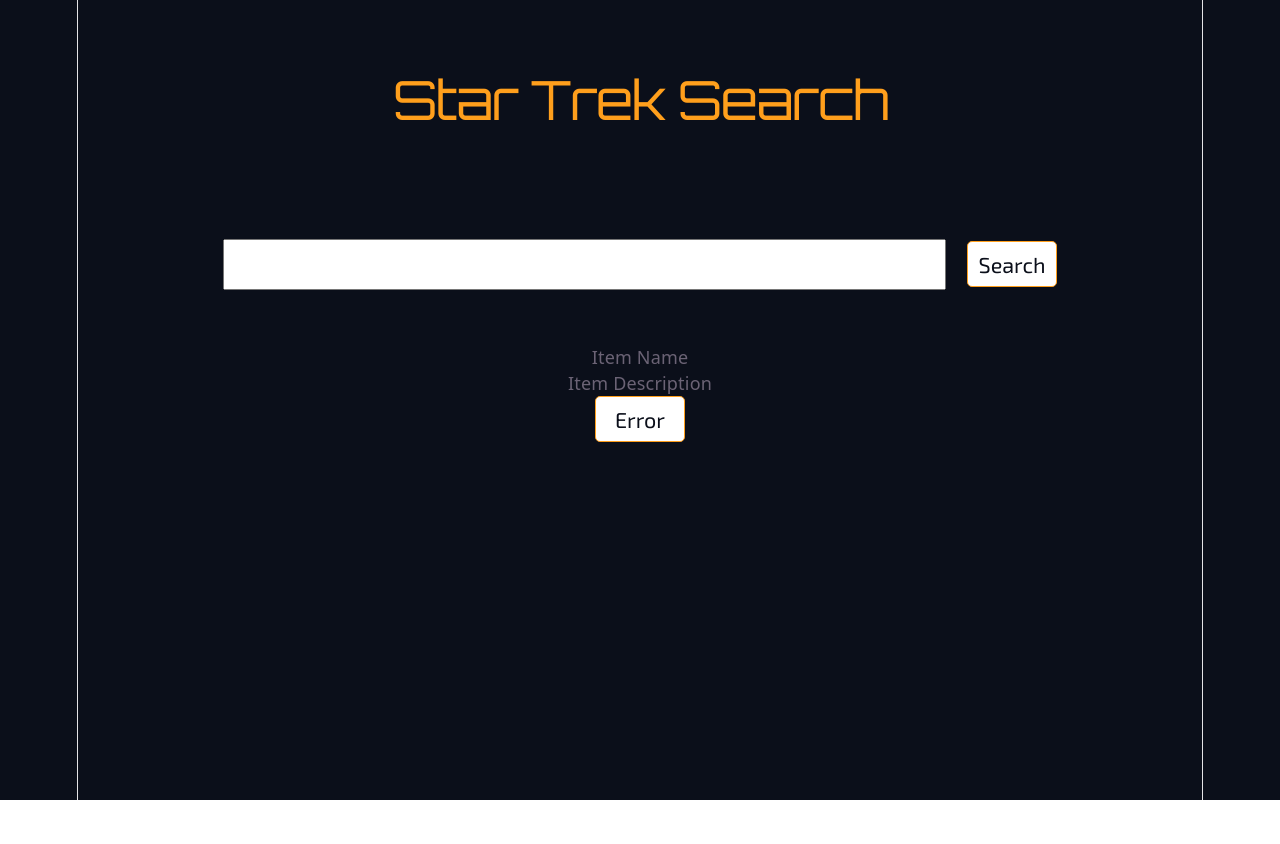
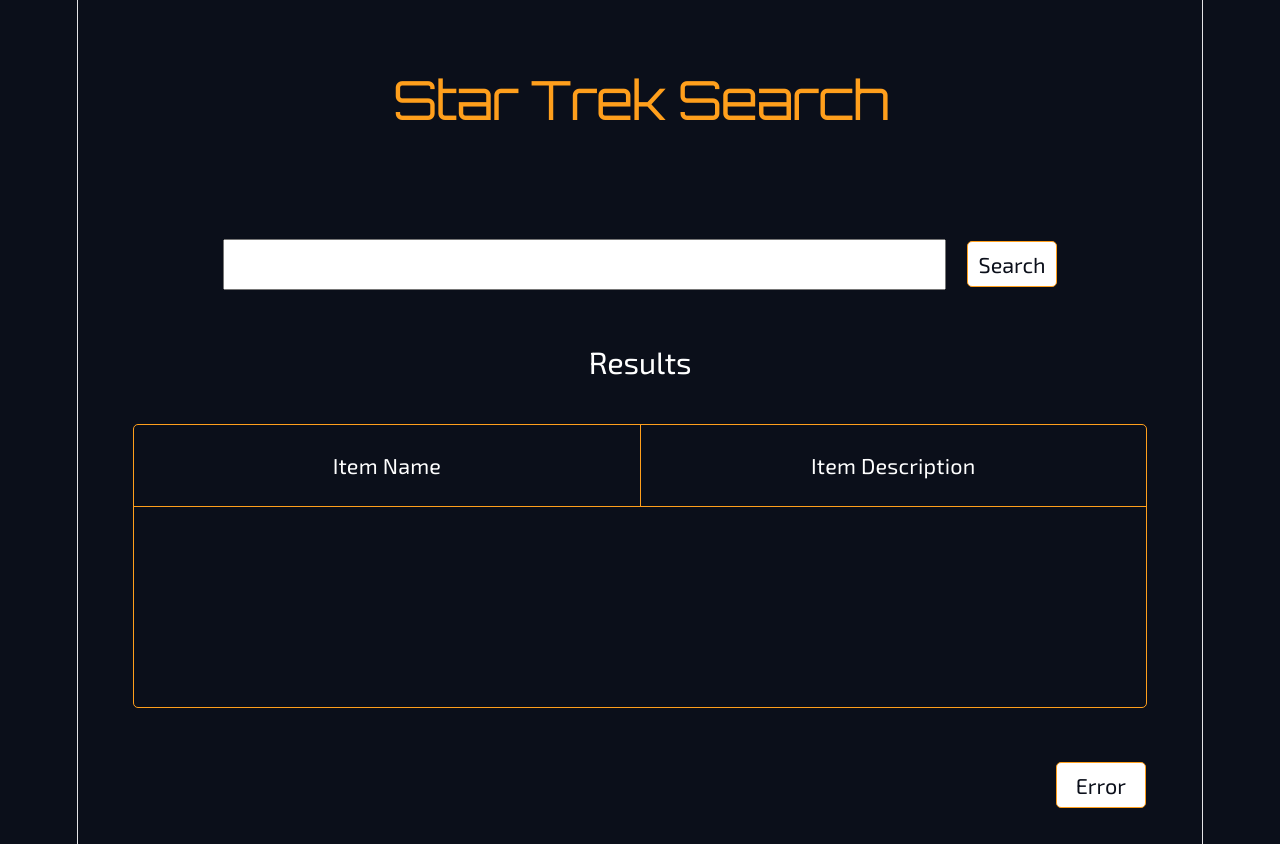
Before and after one commit to Natalia-1707/class-components_, a React (Vite) app in the folder class-components-app/: page / in a window 1280 px wide. Before the commit the page ends 800 px from the top, so only its background shows below. Built offline with nearby package versions, Linux system fonts and the light colour scheme.

Commit message:
feat: make css styles for SearchSection and ResultsSection

```diff
--- a/class-components-app/src/components/Results/Results.tsx
+++ b/class-components-app/src/components/Results/Results.tsx
@@ -5,11 +5,14 @@
   render() {
     return (
         <section className="results-section">
-            <div className="results-header">
-                <div>Item Name</div>
-                <div>Item Description</div>
+            <h2>Results</h2>
+            <div className="results-wrapper">
+                <div className="results-header">
+                    <div>Item Name</div>
+                    <div>Item Description</div>
+                </div>
+                <div className="results-list"></div>
             </div>
-            <div className="results-list"></div>
             <button>Error</button>
         </section>
     )
--- a/class-components-app/src/components/Results/results.css
+++ b/class-components-app/src/components/Results/results.css
@@ -0,0 +1,64 @@
+@import url('https://fonts.googleapis.com/css2?family=Exo+2:wght@300;400;600&family=Orbitron:wght@400;600&display=swap');
+
+.results-section {
+    width: 90%;
+    height: auto;
+    display: flex;
+    flex-direction: column;
+    justify-content: center;
+    align-items: center;
+    gap: 2rem;
+}
+
+h2 {
+  width: 90%;
+  height: auto;
+  font-family: 'Exo 2', sans-serif;
+  color: #ffffff;
+  font-size: 1.7rem;
+}
+
+.results-wrapper {
+    width: 100%;
+    height: auto;
+    display: flex;
+    flex-direction: column;
+    align-items: center;
+    border: 1px solid #FF9F1C;
+    border-radius: 5px;
+}
+
+.results-header {
+    width: 100%;
+    height: auto;
+    display: flex;
+    align-items: center;
+}
+
+.results-header div {
+    width: 50%;
+    height: 70px;
+    display: flex;
+    justify-content: center;
+    align-items: center;
+    padding: 0.3rem;
+    font-family: 'Exo 2', sans-serif;
+    color: #ffffff;
+    font-size: 1.2rem;
+    border-bottom: 1px solid #FF9F1C;
+}
+
+.results-header div:first-child {
+    border-right: 1px solid #FF9F1C;
+}
+
+.results-list {
+    width: 100%;
+    height: 200px;
+    display: flex;
+}
+
+.results-section button {
+    align-self: flex-end;
+    margin-top: 1rem;
+}
```
